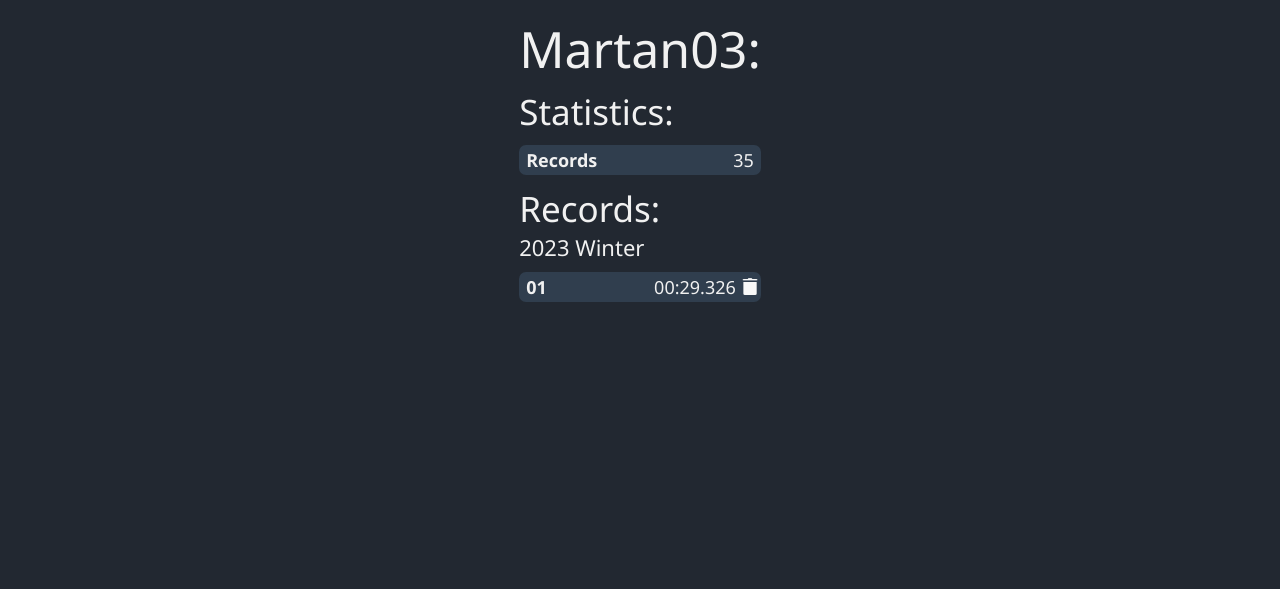
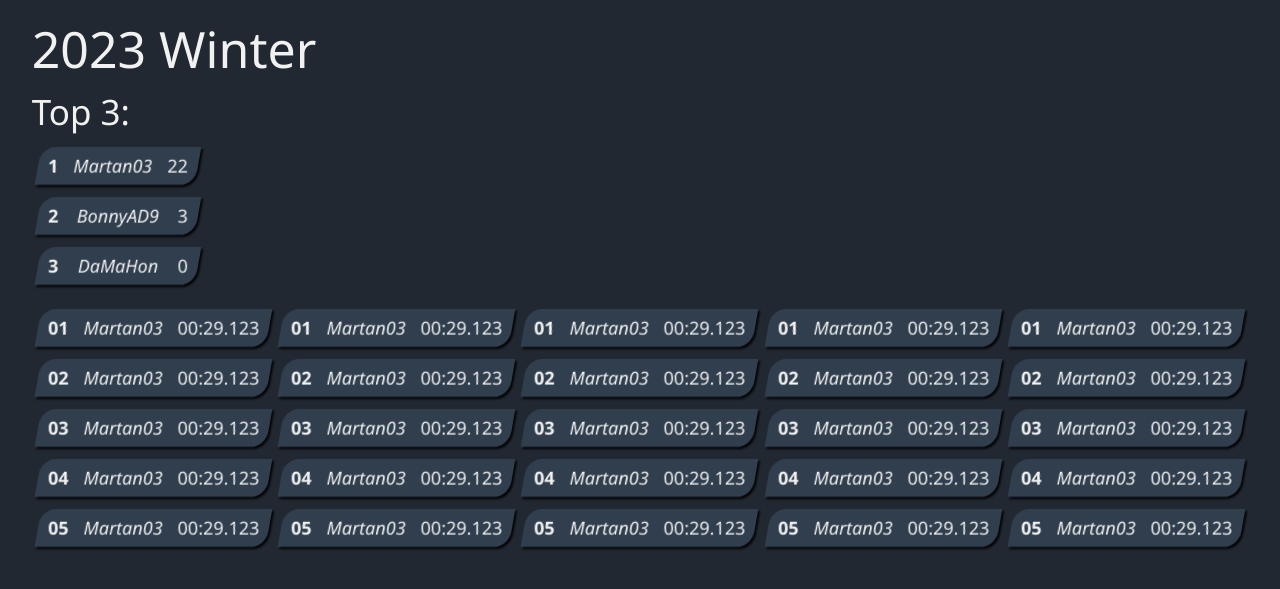
Before and after one commit to Martan03/TrackmaniaRecords, a PHP site: page /test.html in a window 1280 px wide. Shown: the part 45-634 px from the top of the page. Run offline with PHP 8.4, Linux system fonts and the light colour scheme.

Commit message:
Add design test

```diff
--- a/test.css
+++ b/test.css
@@ -317,3 +317,34 @@ form {
     justify-content: center;
     gap: 15px;
 }
+
+.top-list {
+    width: fit-content;
+}
+
+.levels {
+    display: inline-block;
+    width: 100%;
+}
+
+.levels-section {
+    float: left;
+}
+
+.level-section-item {
+    margin: 12px 6px;
+    font-size: 18px;
+    background-color: #303e4e;
+    padding: 7px 10px;
+    border-radius: 15px 0;
+    transform: skewX(-10deg);
+    filter: drop-shadow(2px 2px 1px black);
+}
+
+.level-section-item-content {
+    transform: skewX(10deg);
+    display: flex;
+    justify-content: space-between;
+    align-items: center;
+    gap: 15px;
+}
--- a/test.html
+++ b/test.html
@@ -22,24 +22,220 @@
 
         <article>
             <div class="manage">
-                <h1>Martan03:</h1>
+                <h1>2023 Winter</h1>
 
-                <h2>Statistics:</h2>
-                <div class="records-list">
-                    <div class="records-list-item no-remove">
-                        <b>Records</b>
-                        <p>35</p>
+                <h2>Top 3:</h2>
+                <div class="top-list">
+                    <div class="level-section-item">
+                        <div class="level-section-item-content">
+                            <b>1</b>
+                            <i>Martan03</i>
+                            <p>22</p>
+                        </div>
+                    </div>
+                    <div class="level-section-item">
+                        <div class="level-section-item-content">
+                            <b>2</b>
+                            <i>BonnyAD9</i>
+                            <p>3</p>
+                        </div>
+                    </div>
+                    <div class="level-section-item">
+                        <div class="level-section-item-content">
+                            <b>3</b>
+                            <i>DaMaHon</i>
+                            <p>0</p>
+                        </div>
                     </div>
                 </div>
 
-                <h2>Records:</h2>
-                <h3>2023 Winter</h3>
-                <div class="records-list">
-                    <div class="records-list-item">
-                        <b>01</b>
-                        <p>00:29.326</p>
-                        <img onclick="show_remove('/remove/item')" src="assets/bin-icon.png" alt="Remove">
+                <div class="levels">
+                    <div class="levels-section">
+                        <div class="level-section-item">
+                            <div class="level-section-item-content">
+                                <b>01</b>
+                                <i>Martan03</i>
+                                <p>00:29.123</p>
+                            </div>
+                        </div>
+                        <div class="level-section-item">
+                            <div class="level-section-item-content">
+                                <b>02</b>
+                                <i>Martan03</i>
+                                <p>00:29.123</p>
+                            </div>
+                        </div>
+                        <div class="level-section-item">
+                            <div class="level-section-item-content">
+                                <b>03</b>
+                                <i>Martan03</i>
+                                <p>00:29.123</p>
+                            </div>
+                        </div>
+                        <div class="level-section-item">
+                            <div class="level-section-item-content">
+                                <b>04</b>
+                                <i>Martan03</i>
+                                <p>00:29.123</p>
+                            </div>
+                        </div>
+                        <div class="level-section-item">
+                            <div class="level-section-item-content">
+                                <b>05</b>
+                                <i>Martan03</i>
+                                <p>00:29.123</p>
+                            </div>
+                        </div>
                     </div>
+                    <div class="levels-section">
+                        <div class="level-section-item">
+                            <div class="level-section-item-content">
+                                <b>01</b>
+                                <i>Martan03</i>
+                                <p>00:29.123</p>
+                            </div>
+                        </div>
+                        <div class="level-section-item">
+                            <div class="level-section-item-content">
+                                <b>02</b>
+                                <i>Martan03</i>
+                                <p>00:29.123</p>
+                            </div>
+                        </div>
+                        <div class="level-section-item">
+                            <div class="level-section-item-content">
+                                <b>03</b>
+                                <i>Martan03</i>
+                                <p>00:29.123</p>
+                            </div>
+                        </div>
+                        <div class="level-section-item">
+                            <div class="level-section-item-content">
+                                <b>04</b>
+                                <i>Martan03</i>
+                                <p>00:29.123</p>
+                            </div>
+                        </div>
+                        <div class="level-section-item">
+                            <div class="level-section-item-content">
+                                <b>05</b>
+                                <i>Martan03</i>
+                                <p>00:29.123</p>
+                            </div>
+                        </div>
+                    </div>
+                    <div class="levels-section">
+                        <div class="level-section-item">
+                            <div class="level-section-item-content">
+                                <b>01</b>
+                                <i>Martan03</i>
+                                <p>00:29.123</p>
+                            </div>
+                        </div>
+                        <div class="level-section-item">
+                            <div class="level-section-item-content">
+                                <b>02</b>
+                                <i>Martan03</i>
+                                <p>00:29.123</p>
+                            </div>
+                        </div>
+                        <div class="level-section-item">
+                            <div class="level-section-item-content">
+                                <b>03</b>
+                                <i>Martan03</i>
+                                <p>00:29.123</p>
+                            </div>
+                        </div>
+                        <div class="level-section-item">
+                            <div class="level-section-item-content">
+                                <b>04</b>
+                                <i>Martan03</i>
+                                <p>00:29.123</p>
+                            </div>
+                        </div>
+                        <div class="level-section-item">
+                            <div class="level-section-item-content">
+                                <b>05</b>
+                                <i>Martan03</i>
+                                <p>00:29.123</p>
+                            </div>
+                        </div>
+                    </div>
+                    <div class="levels-section">
+                        <div class="level-section-item">
+                            <div class="level-section-item-content">
+                                <b>01</b>
+                                <i>Martan03</i>
+                                <p>00:29.123</p>
+                            </div>
+                        </div>
+                        <div class="level-section-item">
+                            <div class="level-section-item-content">
+                                <b>02</b>
+                                <i>Martan03</i>
+                                <p>00:29.123</p>
+                            </div>
+                        </div>
+                        <div class="level-section-item">
+                            <div class="level-section-item-content">
+                                <b>03</b>
+                                <i>Martan03</i>
+                                <p>00:29.123</p>
+                            </div>
+                        </div>
+                        <div class="level-section-item">
+                            <div class="level-section-item-content">
+                                <b>04</b>
+                                <i>Martan03</i>
+                                <p>00:29.123</p>
+                            </div>
+                        </div>
+                        <div class="level-section-item">
+                            <div class="level-section-item-content">
+                                <b>05</b>
+                                <i>Martan03</i>
+                                <p>00:29.123</p>
+                            </div>
+                        </div>
+                    </div>
+                    <div class="levels-section">
+                        <div class="level-section-item">
+                            <div class="level-section-item-content">
+                                <b>01</b>
+                                <i>Martan03</i>
+                                <p>00:29.123</p>
+                            </div>
+                        </div>
+                        <div class="level-section-item">
+                            <div class="level-section-item-content">
+                                <b>02</b>
+                                <i>Martan03</i>
+                                <p>00:29.123</p>
+                            </div>
+                        </div>
+                        <div class="level-section-item">
+                            <div class="level-section-item-content">
+                                <b>03</b>
+                                <i>Martan03</i>
+                                <p>00:29.123</p>
+                            </div>
+                        </div>
+                        <div class="level-section-item">
+                            <div class="level-section-item-content">
+                                <b>04</b>
+                                <i>Martan03</i>
+                                <p>00:29.123</p>
+                            </div>
+                        </div>
+                        <div class="level-section-item">
+                            <div class="level-section-item-content">
+                                <b>05</b>
+                                <i>Martan03</i>
+                                <p>00:29.123</p>
+                            </div>
+                        </div>
+                    </div>
+
                 </div>
             </div>
         </article>
```
